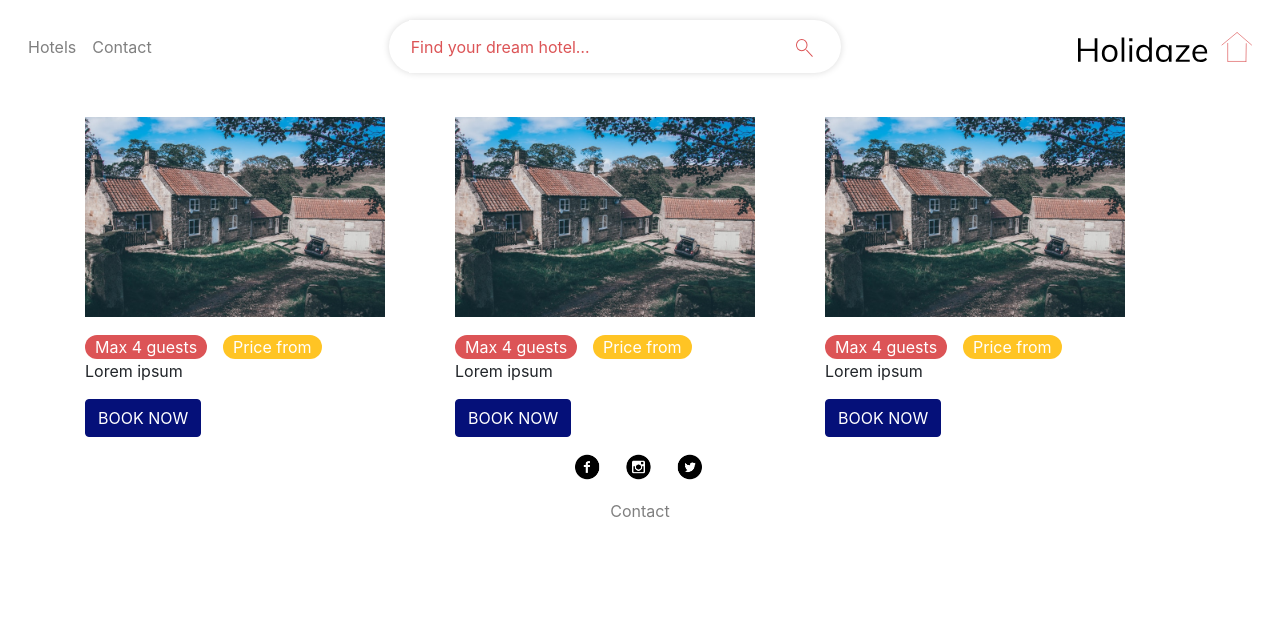
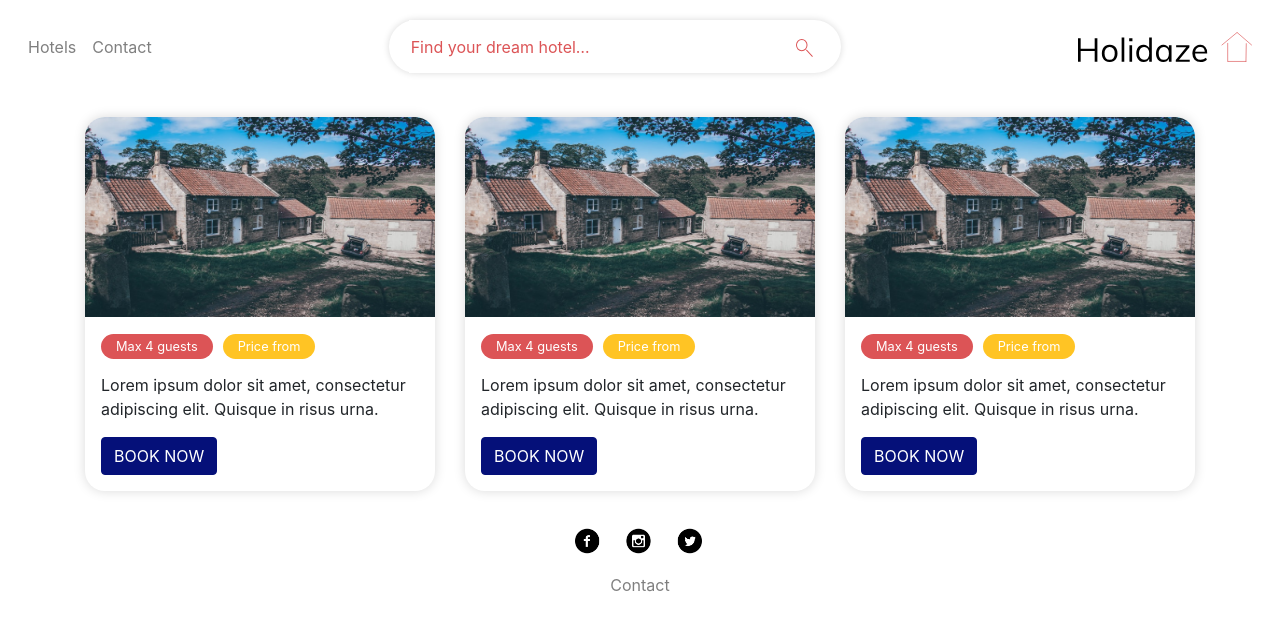
Before and after one commit to roegler/project-exam-2-holidaze, a React (Create React App) app: page /hotels in a window 1280 px wide. Shown: the top 630 px of the page. Built offline with nearby package versions, Linux system fonts and the light colour scheme.

Commit message:
editing contact page and hotels page

```diff
--- a/src/App.css
+++ b/src/App.css
@@ -39,16 +39,6 @@
     background-color: transparent;
 }
 
-.hotels-container {
-    display: flex;
-    justify-content: space-between;
-}
-
-.hotels-container .row {
-    flex-direction: column;
-    justify-content: center;
-}
-
 .btn-primary {
     background-color: #051079;
     border: 1px solid #051079;
@@ -78,6 +68,34 @@
     height: 75vh;
 }
 
-.form {
-    width: 40%;
+.map {
+    height: 400px;
+    border: none;
 }
+
+.pill {
+    border-radius: 24px;
+    padding: 5px 15px;
+    font-size: 0.8em;
+    margin-right: 10px;
+}
+
+.pill-red {
+    background-color: #DC5456;
+    color: #ffffff;
+}
+
+.pill-yellow {
+    background-color: #FFC424;
+    color: #ffffff;
+}
+
+.card-shadow {
+    box-shadow: 0 0 12px rgba(0, 0, 0, 0.15);
+    border-radius: 20px;
+    overflow: hidden;
+}
+
+#footer-menu {
+    margin-top: 20px;
+}
--- a/src/App.js
+++ b/src/App.js
@@ -13,10 +13,10 @@ import {
 } from "react-router-dom";
 
 function App() {
-  const isHome = window.location.pathname == "/"
+  const isHome = window.location.pathname === "/"
   return (
     <div className="App">
-      <MainMenu displaySearchBar={isHome == false} />
+      <MainMenu displaySearchBar={isHome === false} />
 
       <Router>
         <Switch>
--- a/src/components/BookNowBtn.js
+++ b/src/components/BookNowBtn.js
@@ -1,5 +1,4 @@
 import React from 'react';
-import Button from 'react-bootstrap/Button';
 
 function BookNowBtn() {
     return(
--- a/src/components/ContactForm.js
+++ b/src/components/ContactForm.js
@@ -1,21 +1,20 @@
 import React from 'react';
 import SubmitBtn from './SubmitBtn';
-
 
 function ContactForm() {
     return (
         <div>
             <h2>LOOKING FORWARD TO HEAR FORM YOU.</h2>
             <p>Please do not has a hesitate to contact us if anything is unclear. We are here to help.</p>
-            <form>
+            <form class="mt-4">
                 <div class="form d-flex align-items-end flex-column">
-                    <div class="col mb-4">
+                    <div class="w-100 mb-4">
                         <input type="text" class="form-control" placeholder="Name" />
                     </div>
-                    <div class="col mb-4">
+                    <div class="w-100 mb-4">
                         <input type="email" class="form-control" placeholder="Email" />
                     </div>
-                    <div class="form-group">
+                    <div class="w-100 mb-4">
                         <label for="formControlTextarea1">How can we help you?</label>
                         <textarea class="form-control" id="formControlTextarea1" rows="3"></textarea>
                     </div>
--- a/src/components/HotelCard.js
+++ b/src/components/HotelCard.js
@@ -7,12 +7,17 @@ import test_img from '../images/test_img.jpg'
 
 function HotelCard() {
     return (
-        <div>
-            <img src={test_img} alt='test img' height="200" class='mb-3'/>
-            < MaxGuestsBtn />
-            < PriceBtn />
-            <p>Lorem ipsum</p>
-            < BookNowBtn />
+        <div class="card-shadow">
+            <img src={test_img} alt='test img' height="200" class='w-100' />
+            <div class="px-3 pb-3">
+                <div class="my-3">
+                    <MaxGuestsBtn />
+                    <PriceBtn />
+                </div>
+
+                <p>Lorem ipsum dolor sit amet, consectetur adipiscing elit. Quisque in risus urna.</p>
+                <BookNowBtn />
+            </div>
         </div>
 
     );
--- a/src/components/MainMenu.js
+++ b/src/components/MainMenu.js
@@ -17,7 +17,7 @@ function MainMenu(props) {
                     <Nav.Link href="/contact">Contact</Nav.Link>
                 </Nav>
 
-                {props.displaySearchBar == true &&
+                {props.displaySearchBar === true &&
                     <SearchBar />
                 }
 
--- /dev/null
+++ b/src/components/Map.js
@@ -0,0 +1,11 @@
+import React from 'react';
+
+function Map() {
+    return (
+        <div id="map-container-google-9" class="z-depth-1-half map-container-5">
+            <iframe class="w-100 map" title="Google map" src="https://maps.google.com/maps?q=Bergen&t=&z=15&ie=UTF8&iwloc=&output=embed" allowfullscreen></iframe>
+        </div >
+    );
+}
+
+export default Map;
--- a/src/components/MaxGuestsBtn.js
+++ b/src/components/MaxGuestsBtn.js
@@ -2,7 +2,7 @@ import React from 'react';
 
 function MaxGuestsBtn() {
     return (
-        <button type="button" class="btn btn-secondary">Max 4 guests</button>
+        <span class="pill pill-red">Max 4 guests</span>
     );
 }
 export default MaxGuestsBtn;
--- a/src/components/PriceBtn.js
+++ b/src/components/PriceBtn.js
@@ -2,7 +2,7 @@ import React from 'react';
 
 function PriceBtn() {
     return (
-        <button type="button" class="btn btn-info ml-3">Price from</button>
+        <span class="pill pill-yellow">Price from</span>
     );
 }
 
--- a/src/pages/Contact.js
+++ b/src/pages/Contact.js
@@ -1,11 +1,17 @@
 import React from 'react';
 import ContactForm from '../components/ContactForm';
+import Map from '../components/Map';
 
-function Contact () {
+function Contact() {
     return (
-    <div>
-        <ContactForm />
-    </div>
+        <div class="row my-5">
+            <div class="col-sm-6">
+                <Map />
+            </div>
+            <div class="col-sm-6">
+                <ContactForm />
+            </div>
+        </div>
     );
 }
 
--- a/src/pages/Hotels.js
+++ b/src/pages/Hotels.js
@@ -3,21 +3,17 @@ import HotelCard from '../components/HotelCard';
 
 function Hotels() {
     return (
-        <div class="hotels-container mt-4">
+        <div class="mt-4">
             <div class="row">
-                <div class="col-md">
+                <div class="col-lg-4">
                     <HotelCard />
                 </div>
-            </div>
 
-            <div class="row">
-                <div class="col-md">
+                <div class="col-lg-4">
                     <HotelCard />
                 </div>
-            </div>
 
-            <div class="row">
-                <div class="col-md">
+                <div class="col-lg-4">
                     <HotelCard />
                 </div>
             </div>
```
